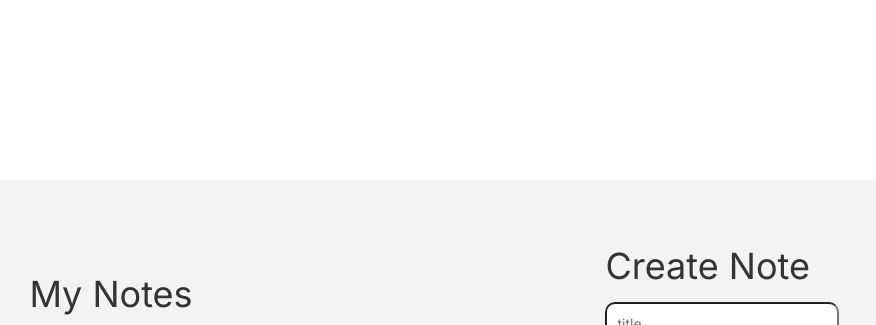
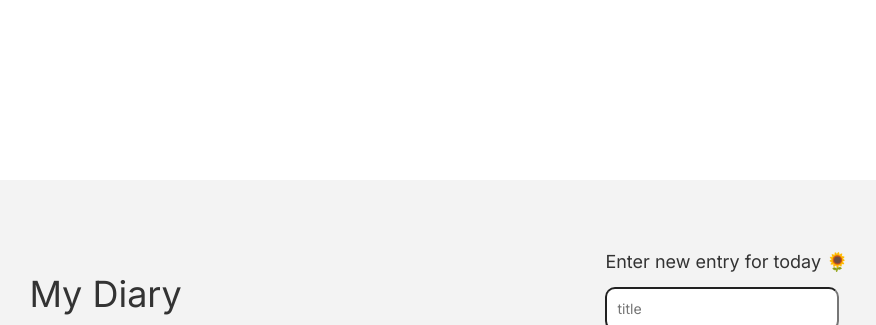
Before and after one commit to ac-hj/diary, a Django app: page / in a window 1280 px wide. Shown: the top 325 px of the page, without its empty margins (201-1077 px from the left). Run offline with Django 3.2, Linux system fonts and the light colour scheme; a user stored in the database is signed in; data comes from the database, SQL or seed files in the repository; both versions use the stored data as it was after the commit; some libraries are stand-ins or nearby versions.

Commit message:
more updates

```diff
--- a/core/templates/splash.html
+++ b/core/templates/splash.html
@@ -21,7 +21,7 @@
 <div style="display: flex; flex-direction: row; justify-content: center; align-items: center; width: 100%; height: 100%; font-family: 'Inter', sans-serif;">
     <div style="display: flex; flex-direction: row; justify-content: center; align-items: center; width: 75vw; height: 55vh; font-family: 'Inter', sans-serif; background-color: rgba(240,240,240,0.8); border-radius: 30px;">
         <div style="width: 40vw; margin-right: 5vw;">
-            <h1 style="margin-top: 0px; margin-bottom: 10px;"> My Notes </h1>
+            <h1 style="margin-top: 0px; margin-bottom: 10px;"> My Diary </h1>
 
             <div class="table-wrapper-scroll-y my-custom-scrollbar">
 
@@ -50,7 +50,7 @@
         <div style="width: 19vw;">
             <form method="POST" action="/">
                 {% csrf_token %}
-                <h1>Create Note</h1>
+                <h4>Enter new entry for today 🌻</h4>
                 <input name="title" placeholder="title" style="padding: 10px; font-size: 1.1vw; margin: 5px 0px; border-radius: 10px;"/>
                 <input name="body" placeholder="content" style="width: 17vw; height: 10vw; padding: 10px; font-size: 1.1vw; margin: 5px 0px; border-radius: 10px;"/>
                 <input class="btn btn-link" type="submit" value="Add" style="padding: 0; text-align: right;"/>
```
Also changed, not shown: db.sqlite3.
